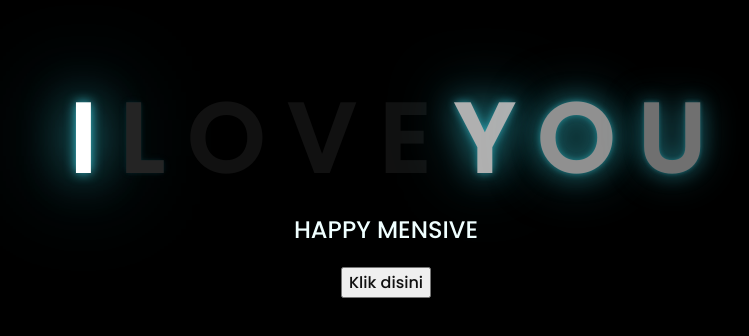
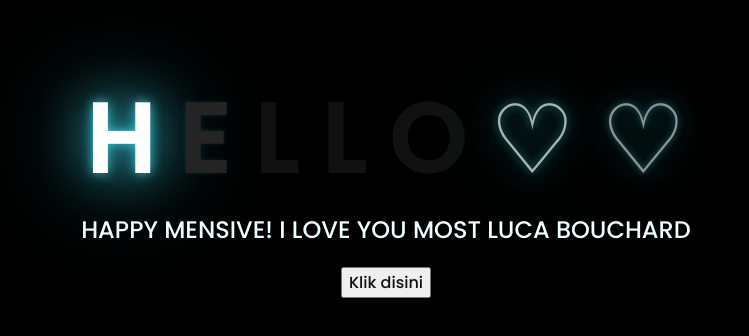
Before and after one commit to phuwdn/Happy-Mensive, a plain HTML site: page index.html in a window 1280 px wide. Shown: the part 226-562 px from the top of the page, without its empty margins (262-1011 px from the left). Drawn offline with Linux system fonts and the light colour scheme.

Commit message:
Update index.html

```diff
--- a/index.html
+++ b/index.html
@@ -11,18 +11,18 @@
 <body>
     <div class="greetings">
     <!-- silahkan menambah kata sesuai keinginan dengan <span>text...</span -->
-        <span>I</span>
+        <span>H</span>
+        <span>E</span>
+        <span>L</span>
         <span>L</span>
         <span>O</span>
-        <span>V</span>
-        <span>E</span>
-        <span>Y</span>
-        <span>O</span>
-        <span>U</span>
+        <span>♡</span>
+        <span>♡</span>
     </div>
 
     <div class="description">
-        <span>HAPPY MENSIVE</span>
+        <span>HAPPY MENSIVE!</span>
+        <span>I LOVE YOU MOST LUCA BOUCHARD</span>
     </div>
     <div class="button">
         <button>
```
